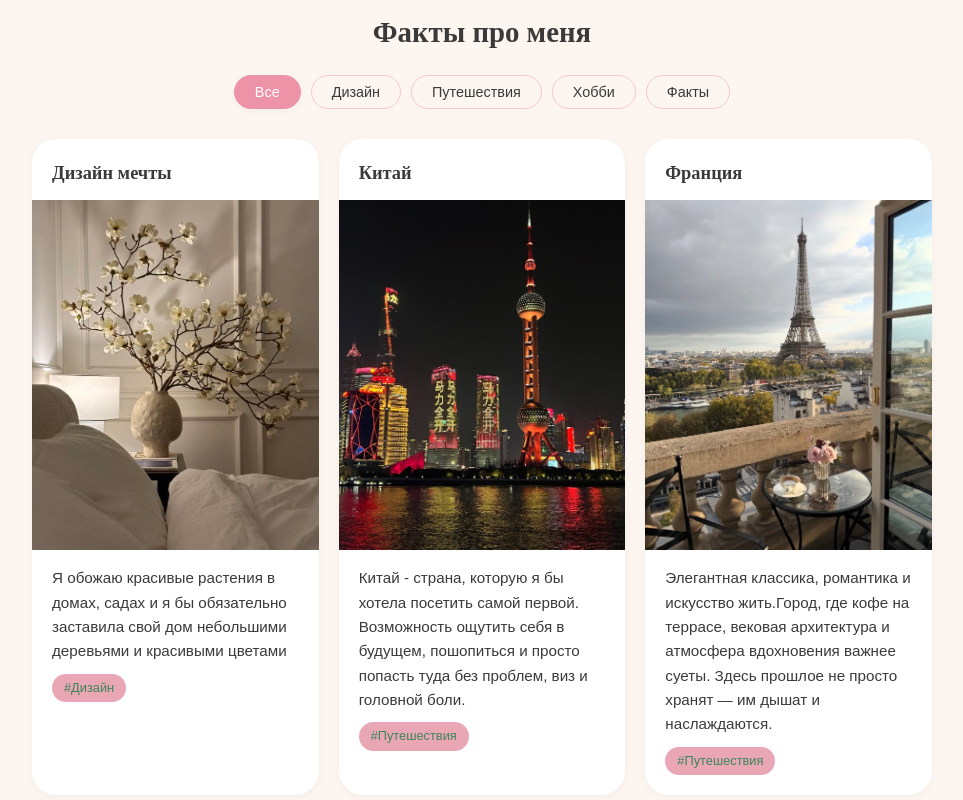
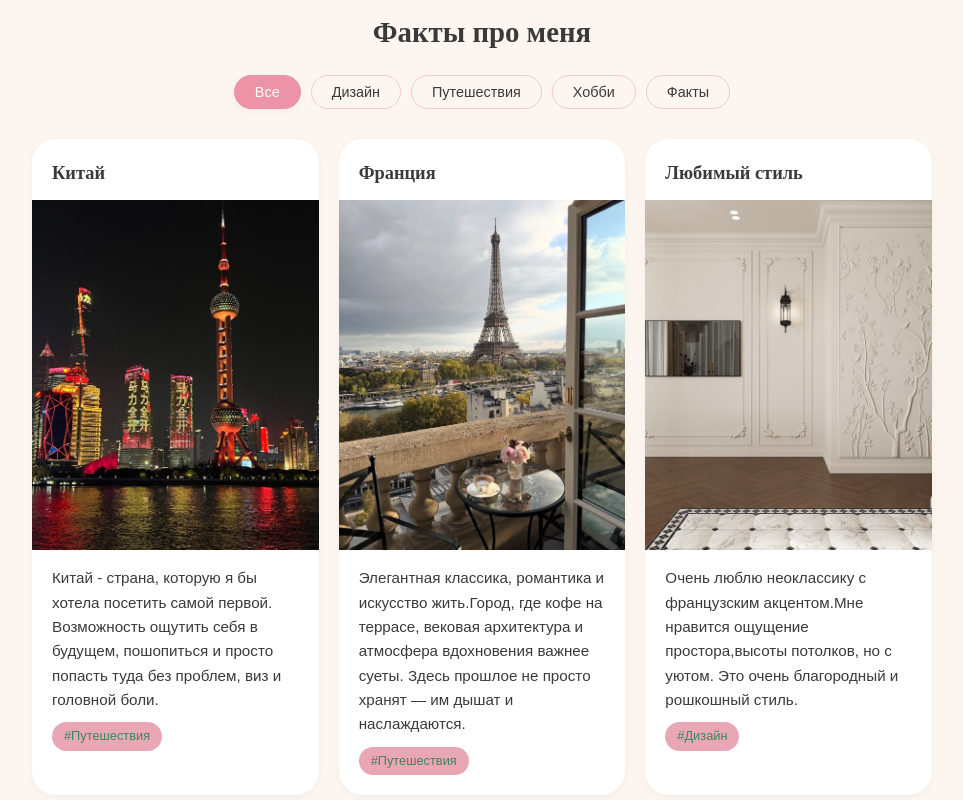
Before and after one commit to hd5hkk7srv-star/my-visitka, a plain HTML site: page index.html in a window 1280 px wide. Shown: the part 540-1340 px from the top of the page, without its empty margins (158-1121 px from the left). Drawn offline with Linux system fonts and the light colour scheme.

Commit message:
Update index.html

```diff
--- a/index.html
+++ b/index.html
@@ -33,14 +33,6 @@
     </div>
 
     <div class="grid" id="grid">
-        <article class="card" data-tag="design">
-            <h3 class="card-title">Дизайн мечты</h3>
-            <img src="IMG_0083.jpeg" alt="цветочки" class="card-img">
-             <div class="card-body">
-                <p class="card-text">Я обожаю красивые растения в домах, садах и я бы обязательно заставила свой дом небольшими деревьями и красивыми цветами</p>
-                <span class="card-tag">#Дизайн</span>
-            </div>
-        </article>
         <article class="card" data-tag="travel">
             <h3 class="card-title">Китай</h3>
             <img src="IMG_0104.jpeg" alt="китай" class="card-img">
```
